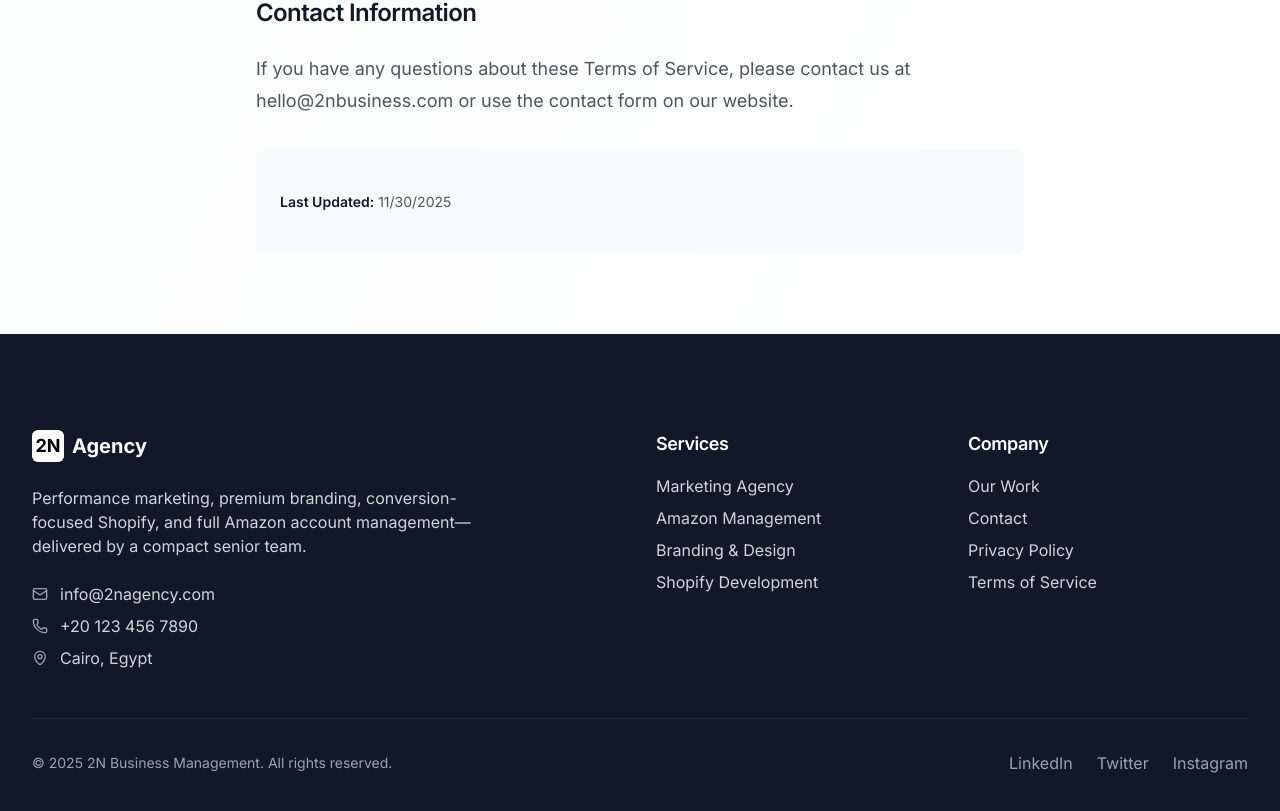
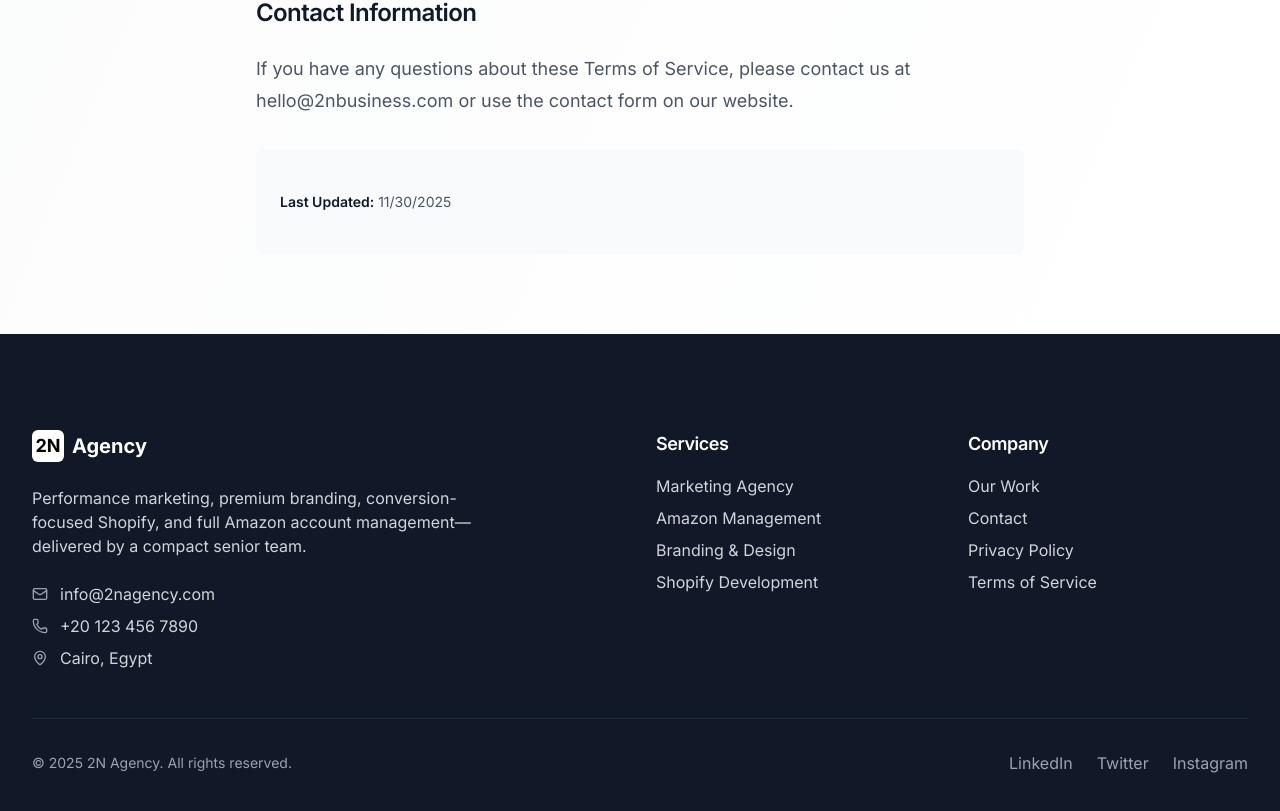
Before and after one commit to im3lol/2nweb, a React (Vite) app: page /terms in a window 1280 px wide. Shown: the part 2772-3583 px from the top of the page. Built offline with nearby package versions, Linux system fonts and the light colour scheme.

Commit message:
Update footer text from '2N Business Management' to '2N Agency'

```diff
--- a/src/components/Footer.tsx
+++ b/src/components/Footer.tsx
@@ -94,7 +94,7 @@ const Footer = () => {
         <div className="border-t border-gray-800 mt-12 pt-8">
           <div className="flex flex-col md:flex-row justify-between items-center">
             <p className="text-gray-400 text-sm">
-              © {currentYear} 2N Business Management. All rights reserved.
+              © {currentYear} 2N Agency. All rights reserved.
             </p>
             <div className="flex space-x-6 mt-4 md:mt-0">
               <a href="#" className="text-gray-400 hover:text-white transition-colors">
```
